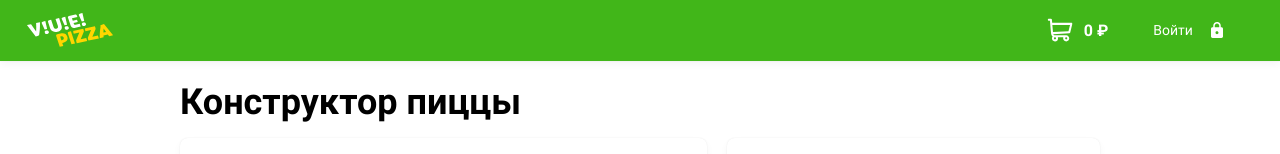
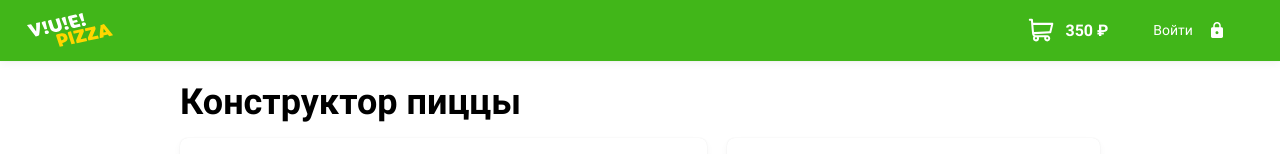
Before and after one commit to spololin/120621-pizza-1, a Vue app in the folder src/frontend/: page / in a window 1280 px wide. Shown: the top 154 px of the page. Built offline with nearby package versions, Linux system fonts and the light colour scheme.

Commit message:
Реализовал передачи стоимости в корзину

```diff
--- a/src/frontend/src/App.vue
+++ b/src/frontend/src/App.vue
@@ -1,8 +1,8 @@
 <template>
   <div id="app">
-    <AppLayout />
+    <AppLayout :total-price="totalPrice" />
     <main class="content">
-      <IndexView />
+      <IndexView @price="price" />
     </main>
   </div>
 </template>
@@ -13,9 +13,19 @@ import IndexView from "@/views/Index";
 
 export default {
   name: "App",
+  data() {
+    return {
+      totalPrice: 0,
+    };
+  },
   components: {
     AppLayout,
     IndexView,
+  },
+  methods: {
+    price(total) {
+      this.totalPrice = total;
+    },
   },
 };
 </script>
--- a/src/frontend/src/layouts/AppLayout.vue
+++ b/src/frontend/src/layouts/AppLayout.vue
@@ -1,5 +1,5 @@
 <template>
-  <AppLayoutHeader />
+  <AppLayoutHeader :total-price="totalPrice" />
 </template>
 
 <script>
@@ -10,6 +10,13 @@ export default {
   components: {
     AppLayoutHeader,
   },
+  props: {
+    totalPrice: {
+      type: Number,
+      required: true,
+      validator: (v) => v > 0,
+    },
+  },
 };
 </script>
 
--- a/src/frontend/src/layouts/AppLayoutHeader.vue
+++ b/src/frontend/src/layouts/AppLayoutHeader.vue
@@ -11,7 +11,7 @@
       </a>
     </div>
     <div class="header__cart">
-      <a href="cart.html">0 ₽</a>
+      <a href="cart.html">{{ totalPrice }} ₽</a>
     </div>
     <div class="header__user">
       <a href="#" class="header__login"><span>Войти</span></a>
@@ -22,6 +22,12 @@
 <script>
 export default {
   name: "AppLayoutHeader",
+  props: {
+    totalPrice: {
+      type: Number,
+      required: true,
+    },
+  },
 };
 </script>
 
--- a/src/frontend/src/views/Index.vue
+++ b/src/frontend/src/views/Index.vue
@@ -103,12 +103,15 @@ export default {
         return acc + count * price;
       }, 0);
 
-      return (
+      const price =
         (this.selectedItems.dough.price +
           this.selectedItems.sauce.price +
           fillingsPrice) *
-        this.selectedItems.size.multiplier
-      );
+        this.selectedItems.size.multiplier;
+
+      this.$emit("price", price);
+
+      return price;
     },
     pizzaClass() {
       const basePartClass = "pizza--foundation--";
```
